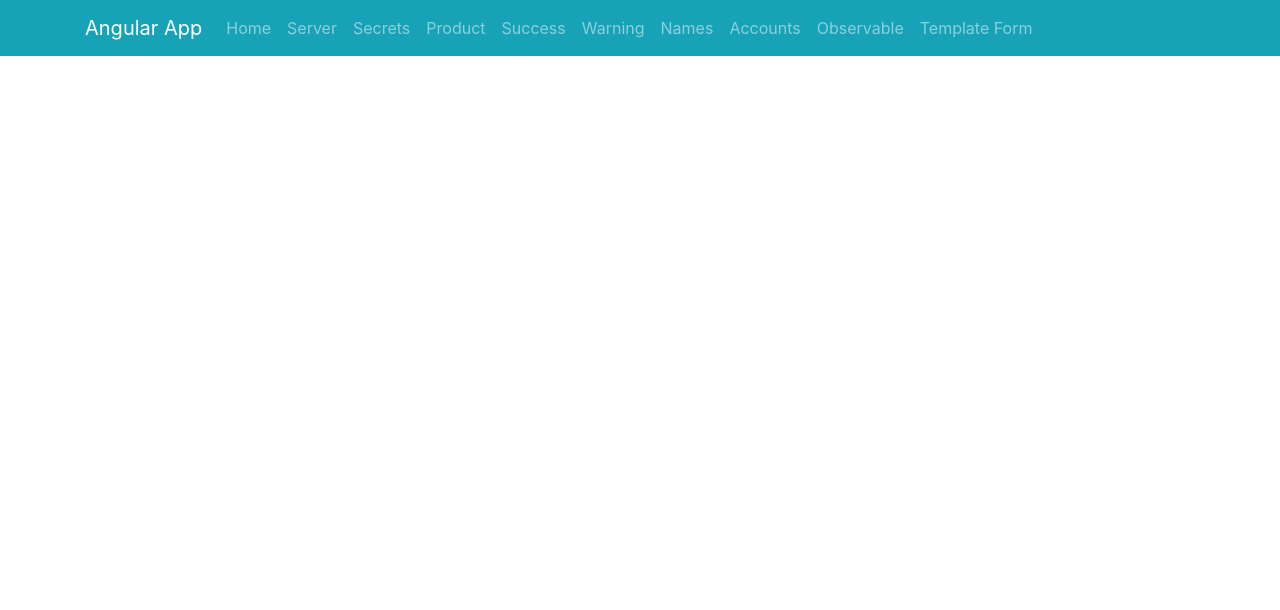
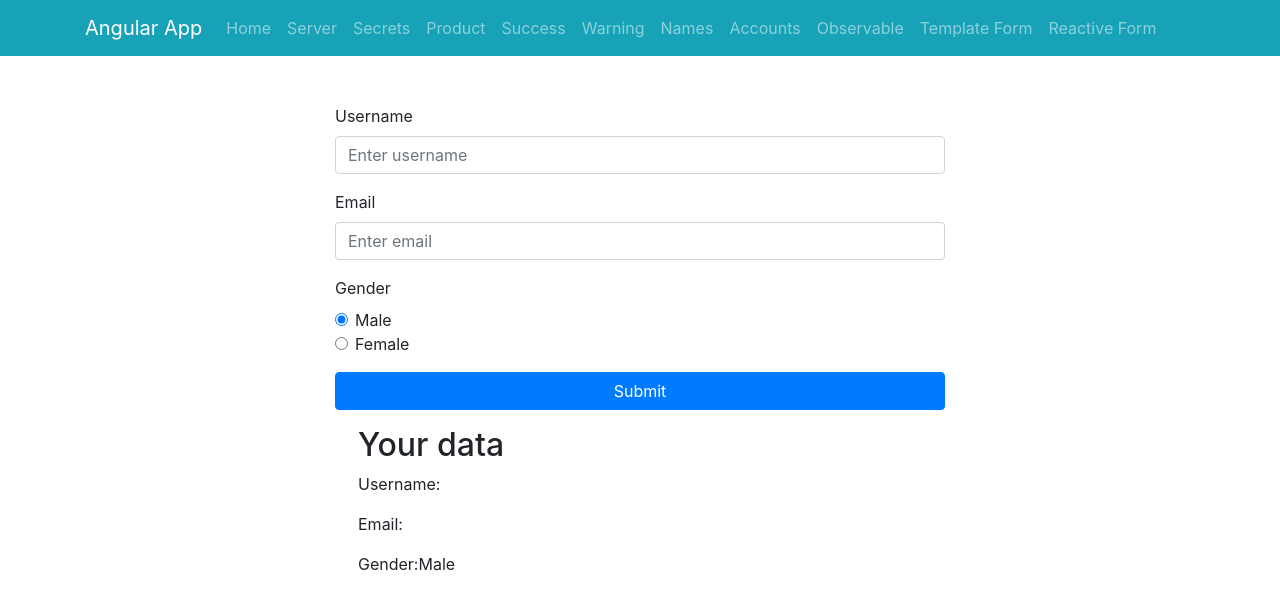
Before and after one commit to Manoj-14/Java-FSD-Phase-5, an Angular app in the folder A01Intro/: page /ReactiveForm in a window 1280 px wide. Before the commit this address led to /. Shown: the top 610 px of the page. Built offline with nearby package versions, Linux system fonts and the light colour scheme.

Commit message:
Reactive forms part -1

```diff
--- a/A01Intro/src/app/app.component.html
+++ b/A01Intro/src/app/app.component.html
@@ -62,6 +62,9 @@
         <li class="nav-item">
           <a routerLink="/TemplateForm" class="nav-link">Template Form</a>
         </li>
+        <li class="nav-item">
+          <a routerLink="/ReactiveForm" class="nav-link">Reactive Form</a>
+        </li>
       </ul>
     </div>
   </div>
--- a/A01Intro/src/app/app.module.ts
+++ b/A01Intro/src/app/app.module.ts
@@ -6,7 +6,7 @@ import { ProductsComponent } from './products/products.component';
 import { WarningAlertComponent } from './warning-alert/warning-alert.component';
 import { SuccessAlertComponent } from './success-alert/success-alert.component';
 import { ServerComponent } from './server/server.component';
-import { FormsModule } from '@angular/forms';
+import { FormsModule, ReactiveFormsModule } from '@angular/forms';
 import { NamesComponent } from './names/names.component';
 import { SecretComponent } from './secret/secret.component';
 import { AddProductComponent } from './products/add-product/add-product.component';
@@ -21,6 +21,7 @@ import { Route, RouterModule, Routes } from '@angular/router';
 import { HomeComponent } from './home/home.component';
 import { ObservableDemoComponent } from './observable-demo/observable-demo.component';
 import { TemplateFormsComponent } from './template-forms/template-forms.component';
+import { ReactiveFormsComponent } from './reactive-forms/reactive-forms.component';
 
 const appRoutes: Routes = [
   { path: '', component: HomeComponent },
@@ -33,6 +34,7 @@ const appRoutes: Routes = [
   { path: 'Account', component: AccountsComponent },
   { path: 'Observable', component: ObservableDemoComponent },
   { path: 'TemplateForm', component: TemplateFormsComponent },
+  { path: 'ReactiveForm', component: ReactiveFormsComponent },
 ];
 
 @NgModule({
@@ -55,8 +57,14 @@ const appRoutes: Routes = [
     HomeComponent,
     ObservableDemoComponent,
     TemplateFormsComponent,
+    ReactiveFormsComponent,
   ],
-  imports: [BrowserModule, FormsModule, RouterModule.forRoot(appRoutes)], // Import FormModeule for two way binding
+  imports: [
+    BrowserModule,
+    FormsModule,
+    RouterModule.forRoot(appRoutes),
+    ReactiveFormsModule,
+  ], // Import FormModeule for two way binding
   providers: [],
   bootstrap: [AppComponent],
 })
--- /dev/null
+++ b/A01Intro/src/app/reactive-forms/reactive-forms.component.html
@@ -0,0 +1,81 @@
+<div class="container w-50 mt-5">
+  <form [formGroup]="signUpForm" (ngSubmit)="onSubmit()">
+    <div class="form">
+      <div class="form-group">
+        <label for="username">Username</label>
+        <input
+          type="text"
+          placeholder="Enter username"
+          class="form-control"
+          formControlName="username"
+        />
+        <small
+          class="form-text text-danger"
+          *ngIf="
+            !signUpForm.get('username').valid &&
+            signUpForm.get('username').touched
+          "
+          >Invalid username</small
+        >
+      </div>
+      <div class="form-group">
+        <label for="email">Email</label>
+        <input
+          type="email"
+          placeholder="Enter email"
+          class="form-control"
+          formControlName="email"
+        />
+        <small
+          class="form-text text-danger"
+          *ngIf="
+            !signUpForm.get('email').valid && signUpForm.get('email').touched
+          "
+          >Invalid email</small
+        >
+      </div>
+      <!-- <div class="form-group">
+        <label for="secret">Secret Question</label>
+        <select class="form-control">
+          <option value="">Select Secret Question</option>
+          <option value="pet">Your First Pet</option>
+          <option value="car">Your First Car</option>
+        </select>
+      </div> -->
+      <div class="form-group">
+        <label for="gender">Gender</label>
+        <div class="form-check">
+          <input
+            class="form-check-input"
+            type="radio"
+            id="male"
+            value="Male"
+            formControlName="gender"
+          />
+          <label class="form-check-label" for="male">Male </label>
+        </div>
+        <div class="form-check">
+          <input
+            class="form-check-input"
+            type="radio"
+            id="female"
+            value="Female"
+            formControlName="gender"
+          />
+          <label class="form-check-label" for="female"> Female </label>
+        </div>
+      </div>
+
+      <div class="form-group">
+        <input type="submit" class="btn btn-primary btn-block" value="Submit" />
+      </div>
+    </div>
+  </form>
+
+  <div class="container m-2">
+    <h2>Your data</h2>
+    <p>Username:{{ signUpForm.value.username }}</p>
+    <p>Email:{{ signUpForm.value.email }}</p>
+    <p>Gender:{{ signUpForm.value.gender }}</p>
+  </div>
+</div>
--- /dev/null
+++ b/A01Intro/src/app/reactive-forms/reactive-forms.component.ts
@@ -0,0 +1,24 @@
+import { Component, OnInit } from '@angular/core';
+import { FormControl, FormGroup, Validators } from '@angular/forms';
+
+@Component({
+  selector: 'app-reactive-forms',
+  templateUrl: './reactive-forms.component.html',
+  styleUrls: ['./reactive-forms.component.css'],
+})
+export class ReactiveFormsComponent implements OnInit {
+  signUpForm: FormGroup;
+
+  ngOnInit(): void {
+    this.signUpForm = new FormGroup({
+      username: new FormControl(null, Validators.required),
+      email: new FormControl(null, [Validators.required, Validators.email]),
+      gender: new FormControl('Male'),
+    });
+  }
+
+  onSubmit() {
+    console.log(this.signUpForm.value);
+    this.signUpForm.reset();
+  }
+}
```
Also changed, not shown: A01Intro/src/app/reactive-forms/reactive-forms.component.css (added).
